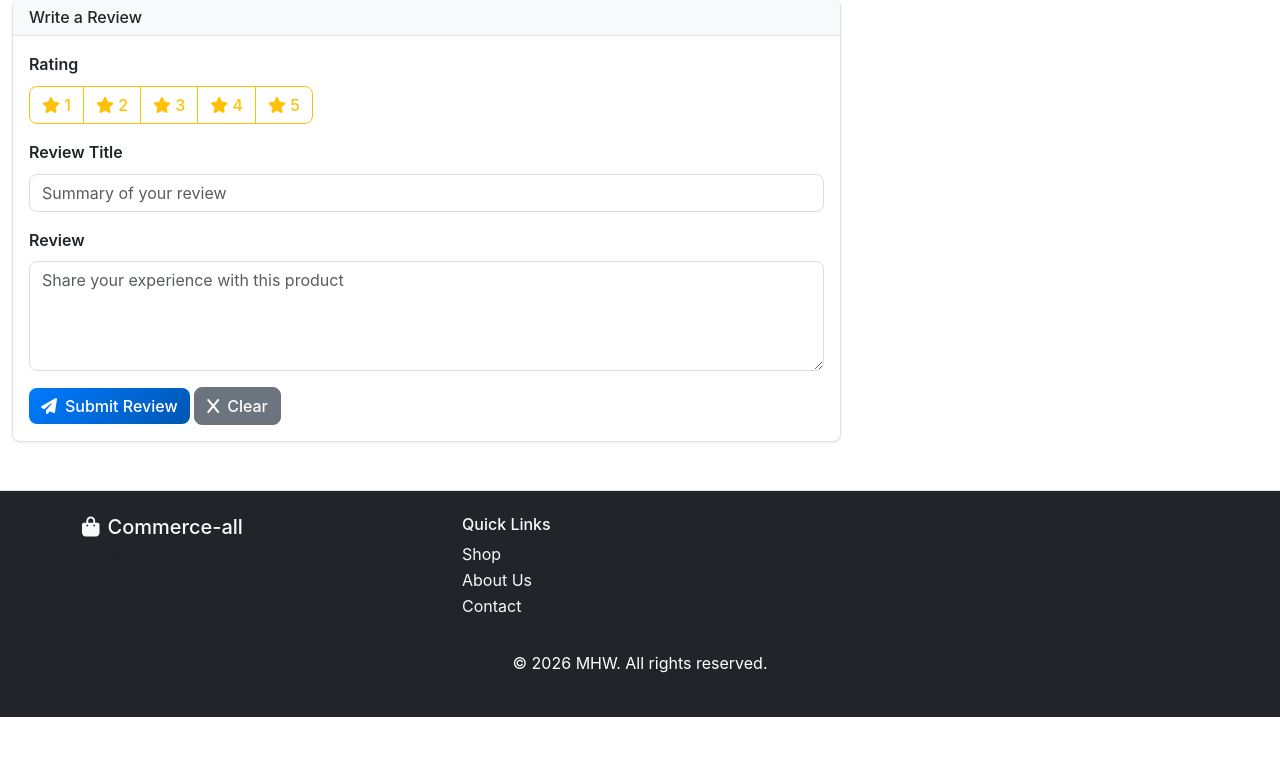
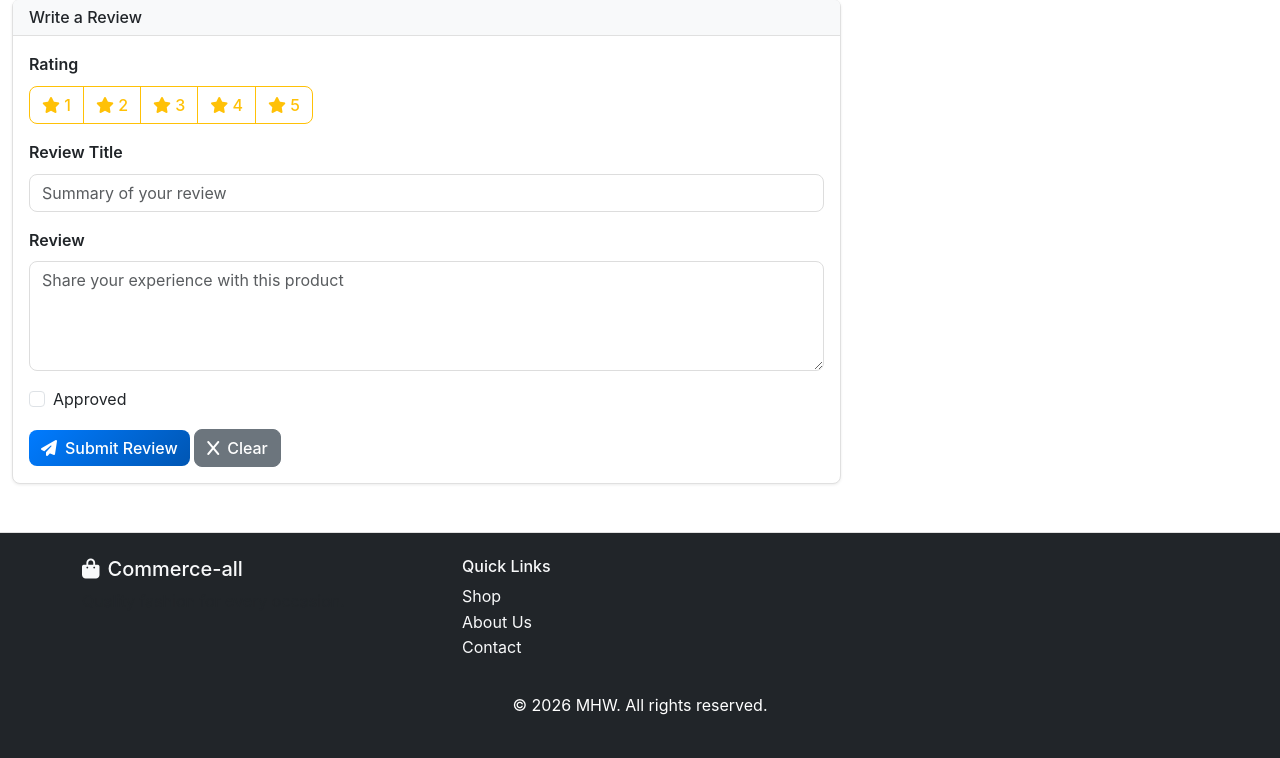
Before and after one commit to hicelery/commerce-all, a Django app: template products/templates/products/product_detail.html in a window 1280 px wide. Shown: the part 1122-1880 px from the top of the page. Before the commit the page ends 1839 px from the top, so only its background shows below. Run offline with Django 4.2, Linux system fonts and the light colour scheme; the template is opened without the code that fills it: values that come from a table or form of the project are taken from there, others are empty; the visitor is signed in with stand-in values (Sample User, id 1); some libraries are stand-ins or nearby versions.

Commit message:
add approval permissions to review form

```diff
--- a/products/forms.py
+++ b/products/forms.py
@@ -3,6 +3,14 @@ from django import forms
 
 
 class ReviewForm(forms.ModelForm):
+    def __init__(self, *args, **kwargs):
+        # accept optional `user` kwarg; remove `approved` for non-staff users
+        user = kwargs.pop('user', None)
+        super().__init__(*args, **kwargs)
+        if not (user and getattr(user, 'is_staff', False)):
+            # hide/remove approved field for regular users
+            self.fields.pop('approved', None)
+
     class Meta:
         model = ProductReview
-        fields = ('rating', 'title', 'comment',)
+        fields = ('rating', 'title', 'comment', 'approved')
--- a/products/templates/products/product_detail.html
+++ b/products/templates/products/product_detail.html
@@ -253,7 +253,13 @@
                             <textarea class="form-control" id="review_comment" name="comment" rows="4"
                                       placeholder="Share your experience with this product" required></textarea>
                         </div>
-
+                        <!-- Staff-only approval checkbox -->
+                        {% if user.is_staff %}
+                        <div class="form-check mb-3">
+                            <input class="form-check-input" type="checkbox" id="id_approved" name="approved">
+                            <label class="form-check-label" for="id_approved">Approved</label>
+                        </div>
+                        {% endif %}
                         <button id="submit-review" type="submit" class="btn btn-primary">
                             <i class="fas fa-paper-plane me-2"></i>Submit Review
                         </button>
--- a/static/css/styles.css
+++ b/static/css/styles.css
@@ -116,7 +116,6 @@ main {
 }
 
 .form-check-input:checked {
-    background-color: var(--primary-color);
     border-color: var(--primary-color);
 }
 
--- a/static/js/reviews.js
+++ b/static/js/reviews.js
@@ -15,6 +15,7 @@ const deleteConfirm = document.getElementById("deleteConfirm");
  * and changes the form action to the review edit URL.
  * Scrols the form into view for better user experience.
  * When the reset button is clicked, it clears the form fields and resets the form action to the default add review URL.
+ * Review approval wiped when editing a review, as the review will need to be re-approved by staff after changes are made.
  *
  */
 for (let button of editButtons) {
@@ -53,6 +54,8 @@ if (resetButton) {
             resetButton.addEventListener('click', () => {
                 // Clear the form fields and reset the form action to the default add review URL
                 reviewRatingButton.forEach(button => button.removeAttribute('checked')); // uncheck all rating buttons
+                const approvedCheckbox = document.getElementById('id_approved');
+                if (approvedCheckbox) approvedCheckbox.checked = false;
                 submitButton.innerHTML = '<i class="fas fa-paper-plane me-2"></i>Submit Review';
                 reviewFormHeader.innerText = 'Write a Review';
                 reviewForm.setAttribute('action', `add_review/`);
```
Also changed, not shown: products/views.py (+15 -9 lines).
